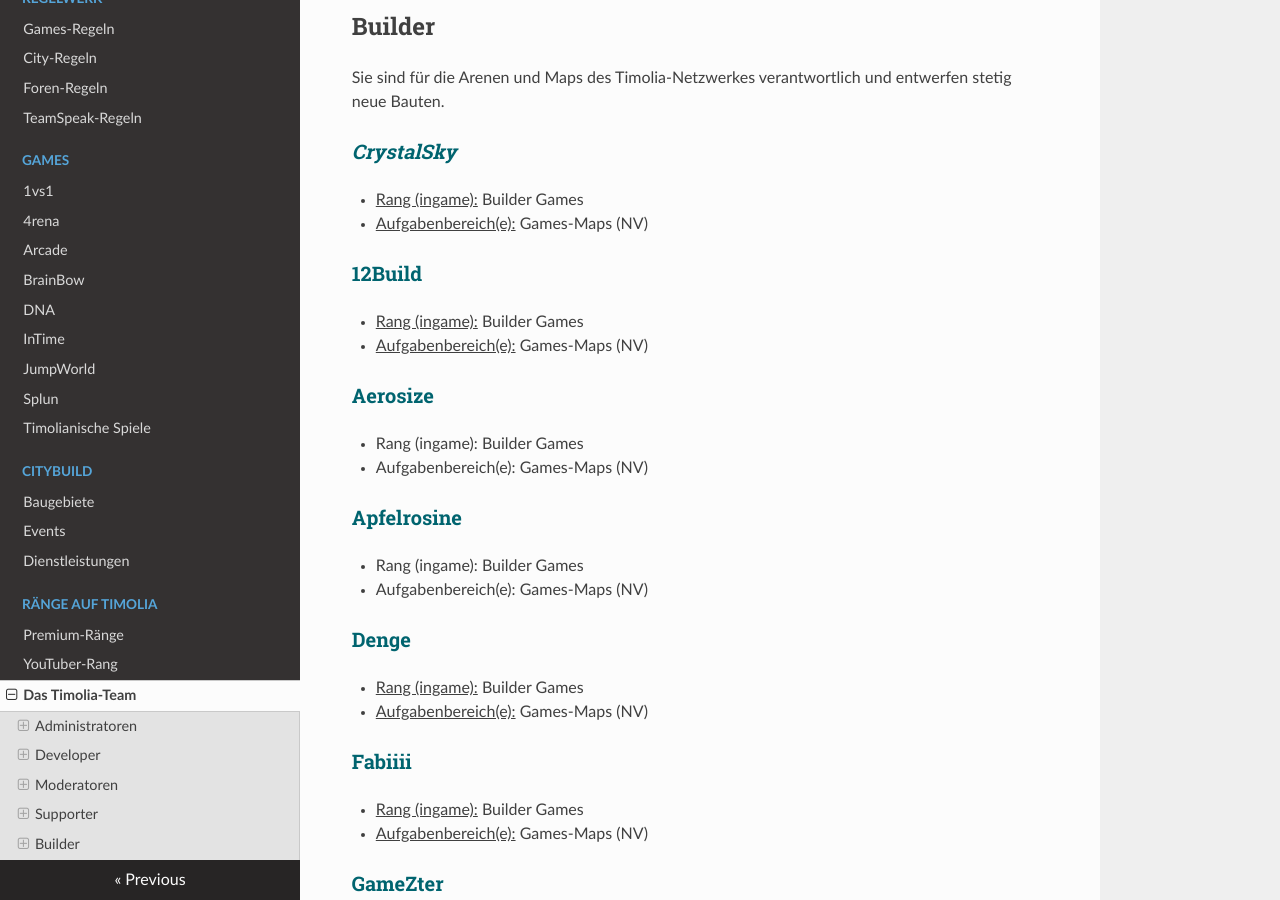
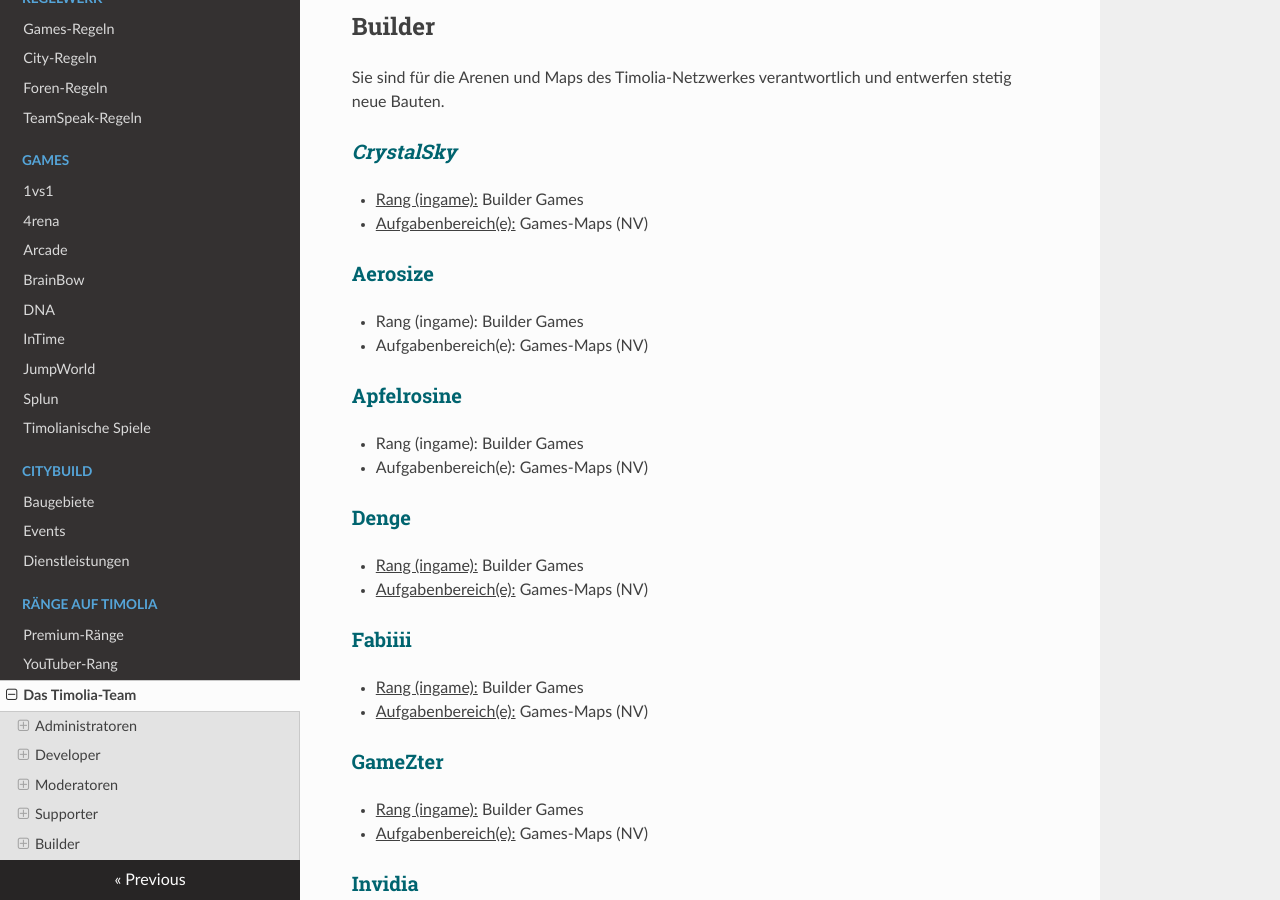
Before and after one commit to TimoliaDE/HowTo, an MkDocs documentation site: the page built from docs/ranks/team.md, in a window 1280 px wide and 900 px high, scrolled down 9318 px. Built offline with MkDocs 1.6.1, drawn with Linux system fonts in a browser that asks for light colours; nearby versions of some CDN libraries; old or Windows-style settings are respelled for this version of MkDocs; some of the changed text lies outside the part shown.

Commit message:
Teamwanderung, Teammitglieder

```diff
--- a/docs/ranks/team.md
+++ b/docs/ranks/team.md
@@ -297,10 +297,6 @@ Sie stehen für alle grundlegenden Fragen und Reports zur Verfügung und sind di
 Sie sind für die Arenen und Maps des Timolia-Netzwerkes verantwortlich und entwerfen stetig neue Bauten.
 
 ### <strong><span style="color:#00646F">_CrystalSky_</span></strong>
-- <u>Rang (ingame):</u> Builder Games
-- <u>Aufgabenbereich(e):</u> Games-Maps (NV)
-
-### <strong><span style="color:#00646F">12Build</span></strong>
 - <u>Rang (ingame):</u> Builder Games
 - <u>Aufgabenbereich(e):</u> Games-Maps (NV)
 
@@ -611,3 +607,4 @@ Hier werden die Aus- und Eintritte, bzw. Befoerderungen und Degradierungen im Te
 |xnulix | <span style="color:#848484">Spieler</span> | <span style="color:#00646F">Builder</span> | Bauevent | 28.08.16 |
 |TacticalDOC | <span style="color:#00646F">Builder</span> | <span style="color:#848484">Spieler</span> | Private Gründe | 31.08.16 |
 |0sch | <span style="color:#00646F">Builder</span> | <span style="color:#848484">Spieler</span> | Private Gründe | 31.08.16 |
+|12build | <span style="color:#00646F">Builder</span> | <span style="color:#848484">Spieler</span> | Private Gründe | 13.09.16 |
```
